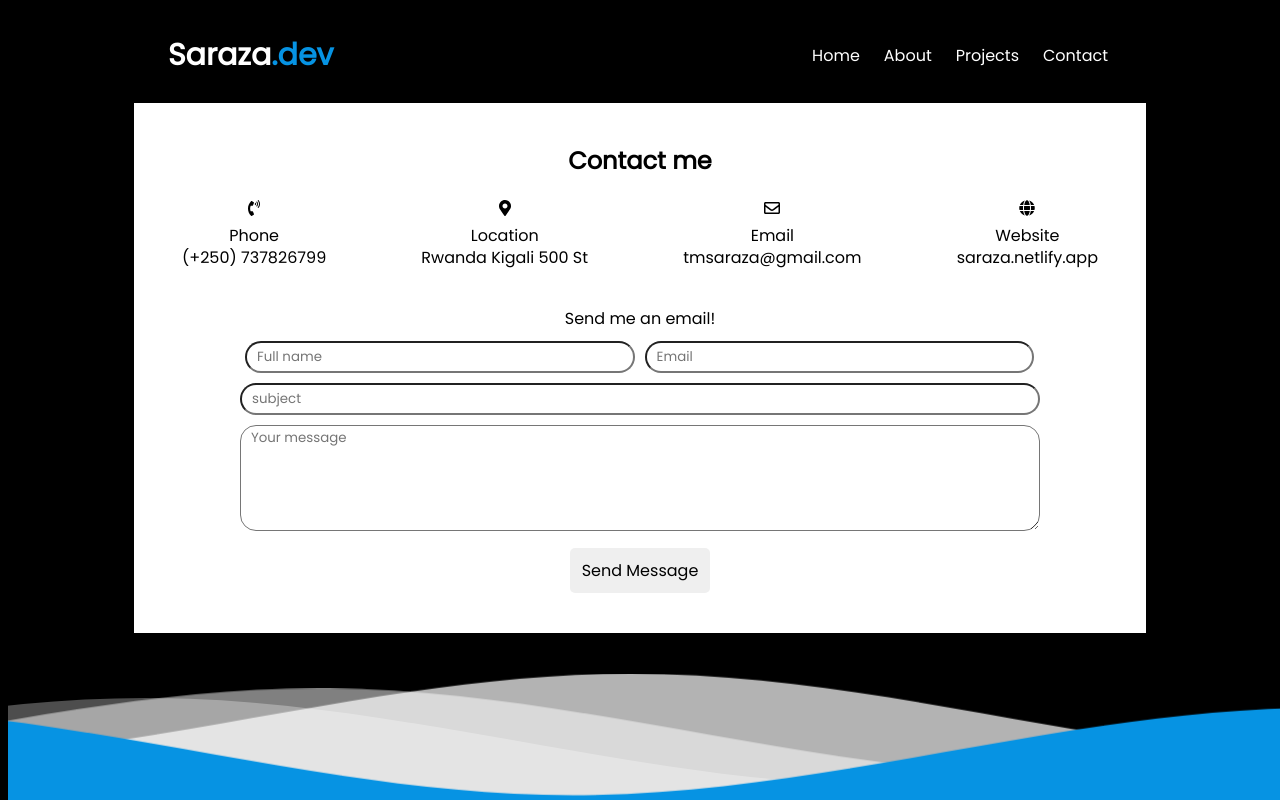
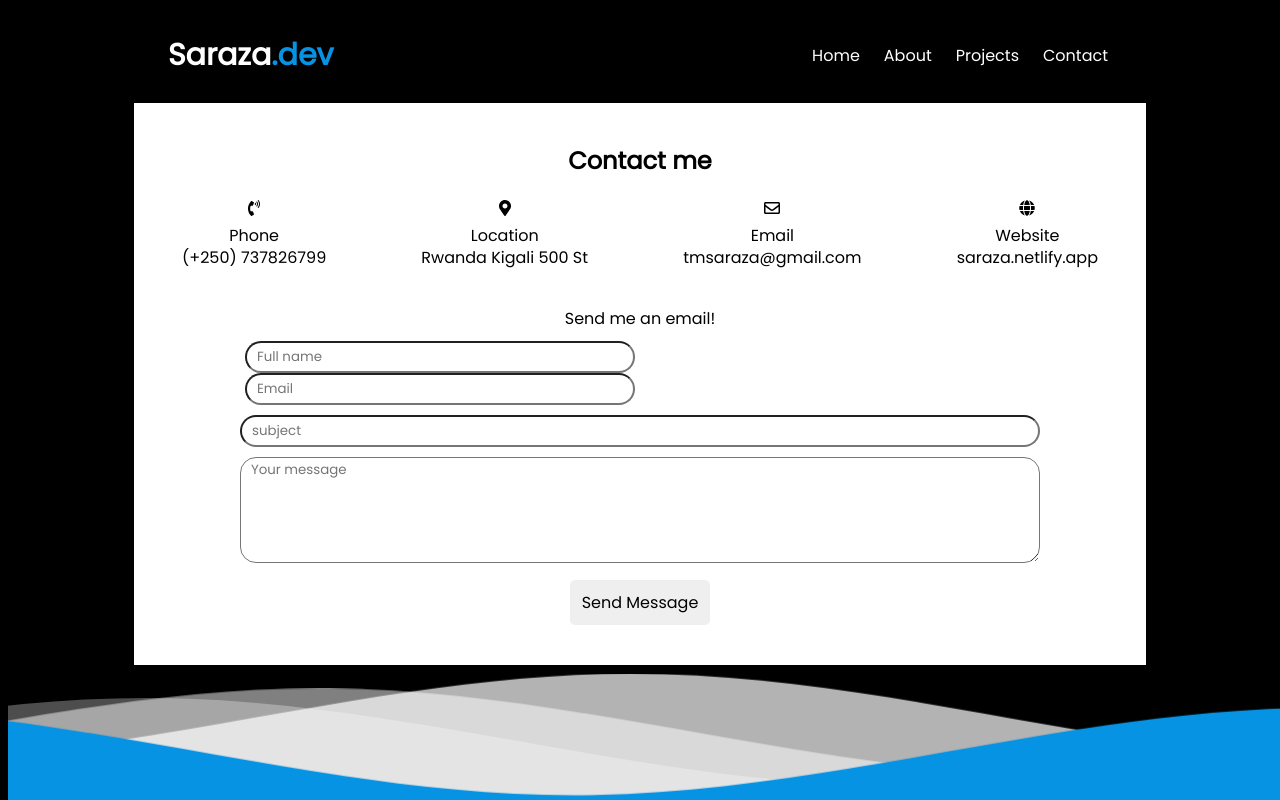
Before and after one commit to sarazaToussaint/Saraza-dev, a React (Create React App) app: page /Contact in a window 1280 px wide. Built offline with nearby package versions, Linux system fonts and the light colour scheme.

Commit message:
Make some changes on the form

```diff
--- a/src/components/Contact.module.css
+++ b/src/components/Contact.module.css
@@ -37,7 +37,7 @@ input {
 }
 
 .firstRow input {
-  width: 48.7%;
+  width: 48.8%;
   outline: none;
   margin: 0 5px;
 }
```
